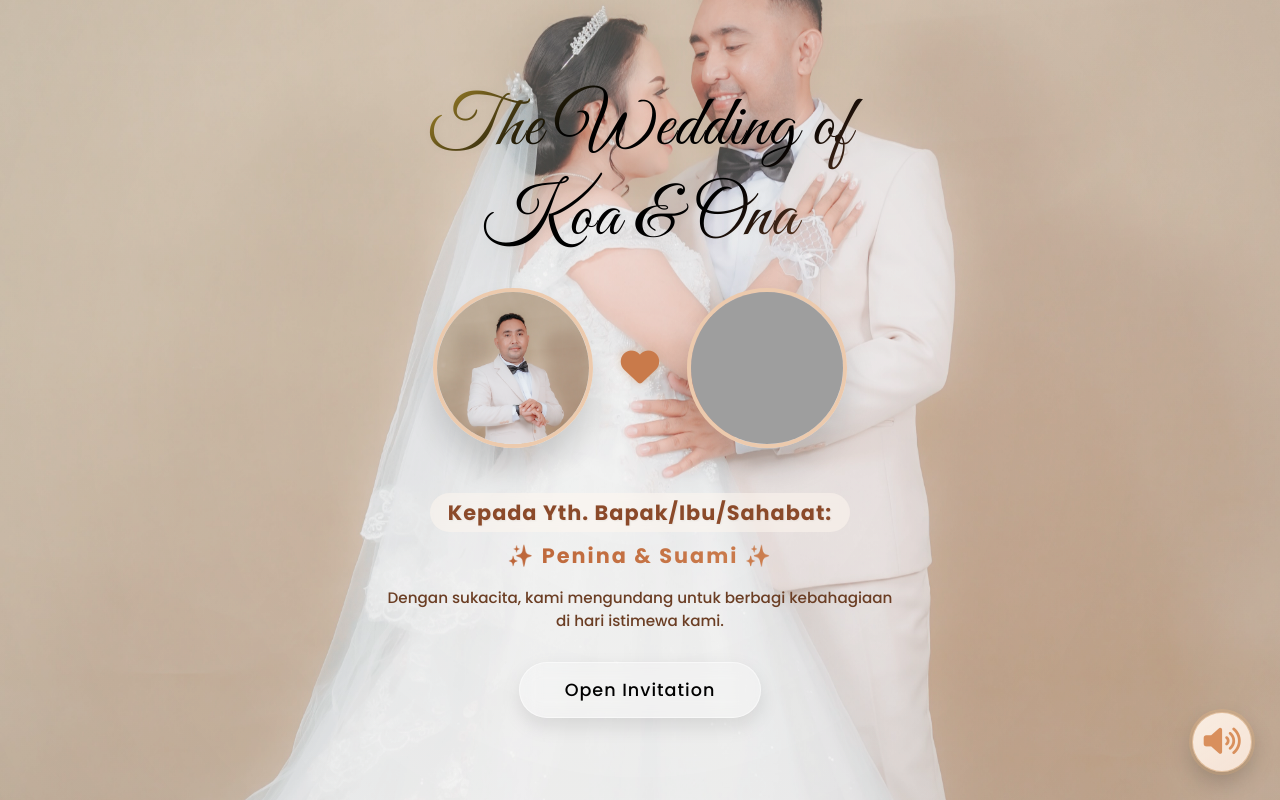
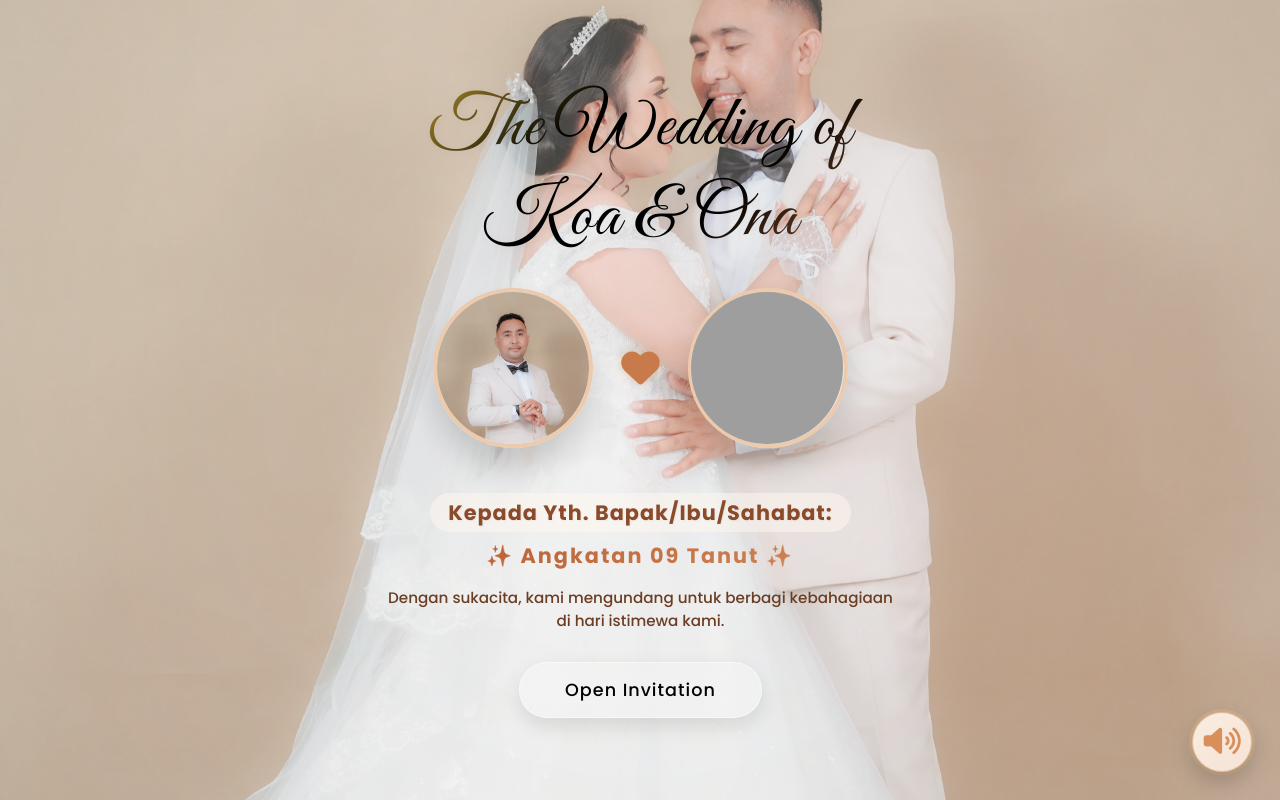
Before and after one commit to selasamponu/Penina-Suami, a plain HTML site: page index.html in a window 1280 px wide. Drawn offline with nearby package versions, Linux system fonts and the light colour scheme; grey boxes are pictures that could not be loaded.

```diff
--- a/index.html
+++ b/index.html
@@ -593,7 +593,7 @@
     </div>
 
     <div class="guest-title">Kepada Yth. Bapak/Ibu/Sahabat:</div>
-    <div class="angkatan-title">✨ Penina & Suami ✨</div>
+    <div class="angkatan-title">✨ Angkatan 09 Tanut ✨</div>
 
     <p class="invitation-text" style="font-family:'Poppins'; font-size:0.95rem; font-weight:500; color:#6b3e24;">Dengan sukacita, kami mengundang untuk berbagi kebahagiaan<br>di hari istimewa kami.</p>
     <button class="btn-invite" id="openInviteBtn">Open Invitation</button>
```
